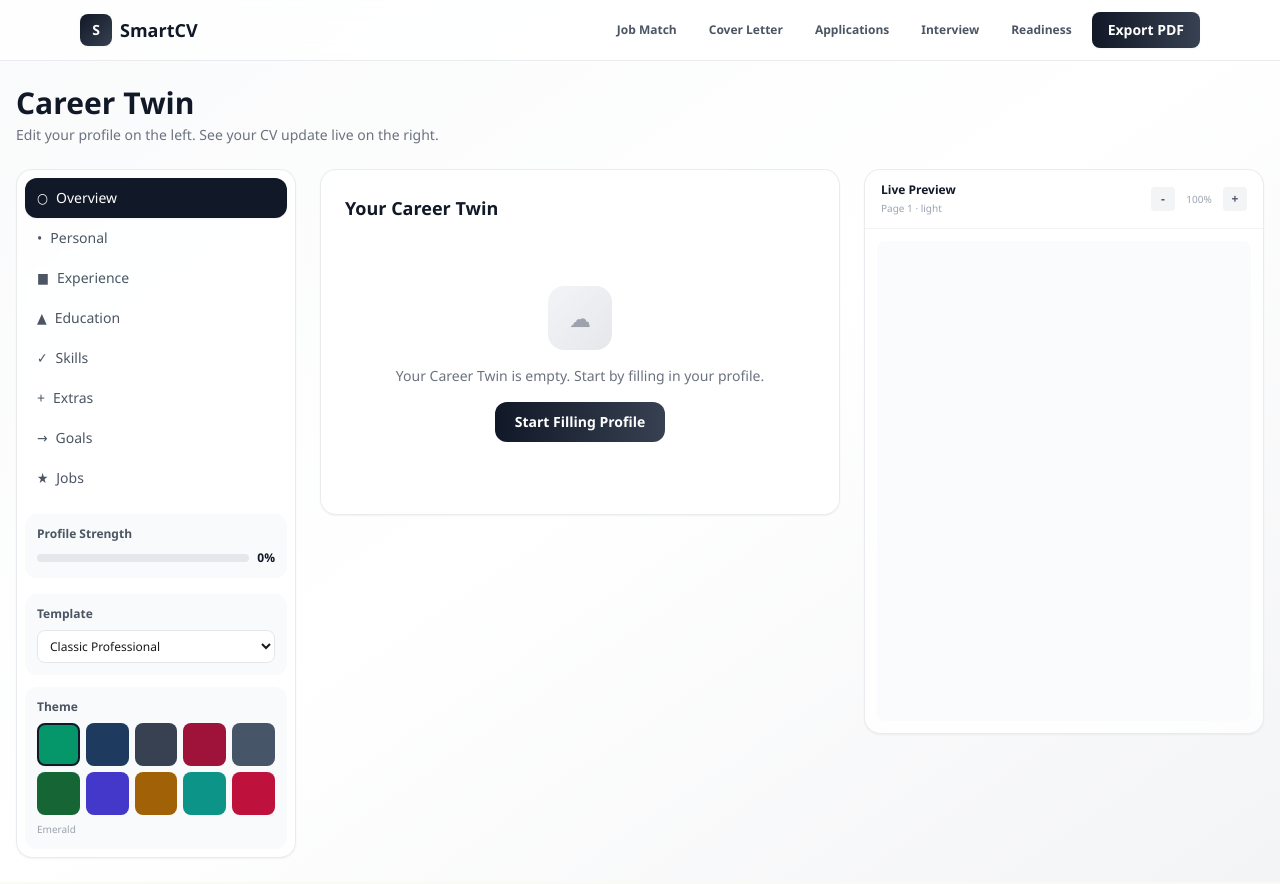
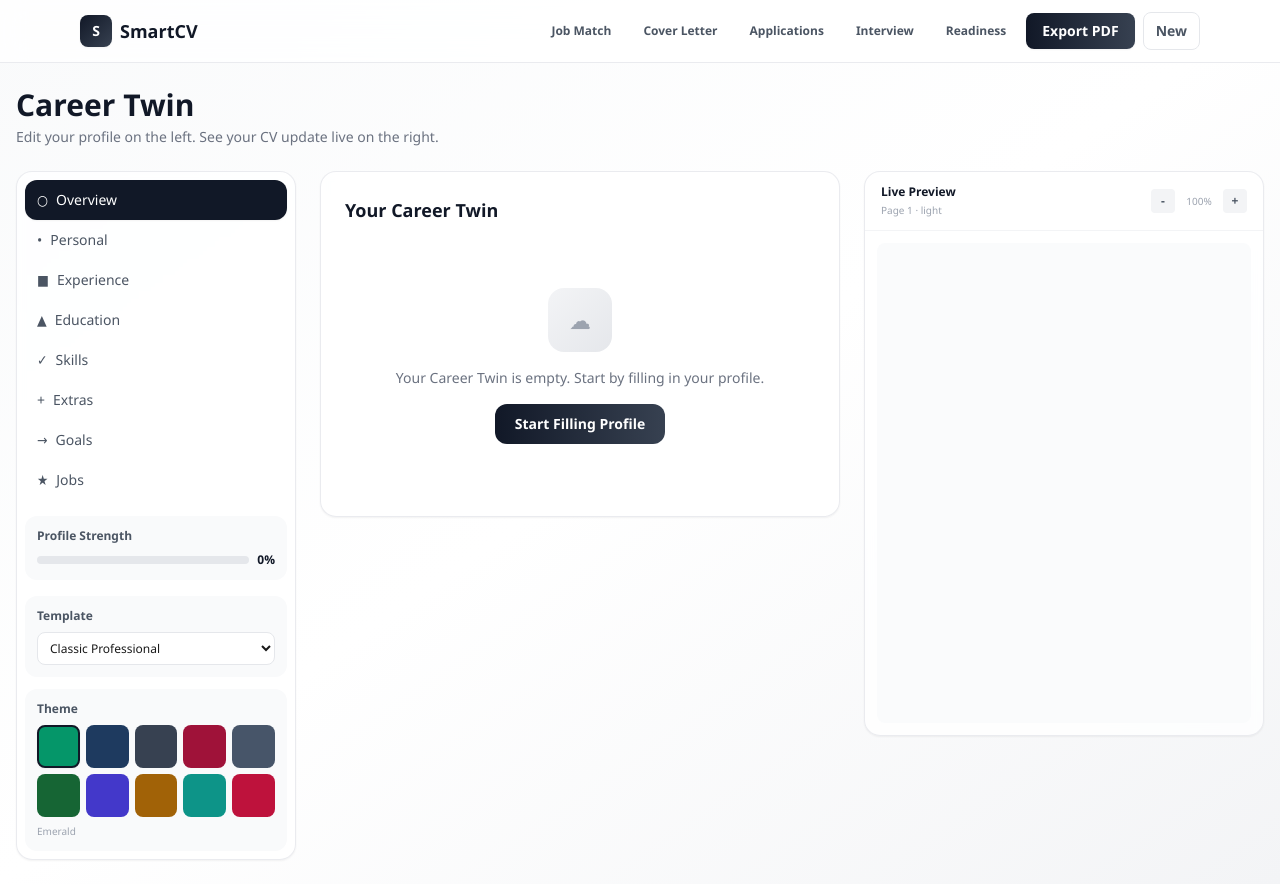
Before and after one commit to henazx/smartcv, a Next.js app: page /career-twin in a window 1280 px wide. Built offline with nearby package versions, Linux system fonts and the light colour scheme.

Commit message:
Add 'New' button to Career Twin to clear and start fresh

```diff
--- a/src/app/career-twin/page.tsx
+++ b/src/app/career-twin/page.tsx
@@ -73,10 +73,10 @@ export default function CareerTwinPage() {
     addCareerProject, updateCareerProject, removeCareerProject,
     setCareerInterests, setCareerTargetRoles, setCareerTargetIndustries, setCareerGoals,
     importCareerFromCV, populateFromCareerProfile, removeJobDescription, data,
-    resetCareerProfile,
     template, setTemplate, theme, setTheme, isPremium, fontChoice,
     layoutOverride, manualLayout,
-  } = useCVStore();
+    resetAll,
+} = useCVStore();
 
   const [hydrated, setHydrated] = useState(false);
   const [activeTab, setActiveTab] = useState<TwinSection>("overview");
@@ -183,6 +183,13 @@ export default function CareerTwinPage() {
             <Link href="/interview" className="px-3 py-1.5 text-xs font-semibold text-gray-600 hover:text-gray-900 hover:bg-gray-50 rounded-lg transition-all">Interview</Link>
             <Link href="/readiness" className="px-3 py-1.5 text-xs font-semibold text-gray-600 hover:text-gray-900 hover:bg-gray-50 rounded-lg transition-all">Readiness</Link>
             <Link href="/export" className="px-4 py-2 bg-gradient-to-r from-gray-900 to-gray-700 text-white rounded-lg text-sm font-semibold hover:from-gray-800 hover:to-gray-600 transition-all shadow-sm">Export PDF</Link>
+            <button
+              onClick={() => setShowResetModal(true)}
+              className="px-3 py-2 border border-gray-200 text-gray-600 rounded-lg text-sm font-semibold hover:bg-gray-50 hover:border-gray-300 transition-all"
+              title="Start fresh"
+            >
+              New
+            </button>
           </div>
         </div>
       </nav>
@@ -700,10 +707,10 @@ export default function CareerTwinPage() {
       <ConfirmModal
         open={showResetModal}
         title="Start Fresh?"
-        message="This will permanently delete all your Career Twin data. This cannot be undone."
+        message="This will permanently delete all your Career Twin and CV data. This cannot be undone."
         confirmLabel="Delete Everything"
         danger
-        onConfirm={() => { resetCareerProfile(); setShowResetModal(false); }}
+        onConfirm={() => { resetAll(); setShowResetModal(false); }}
         onCancel={() => setShowResetModal(false)}
       />
     </div>
```
